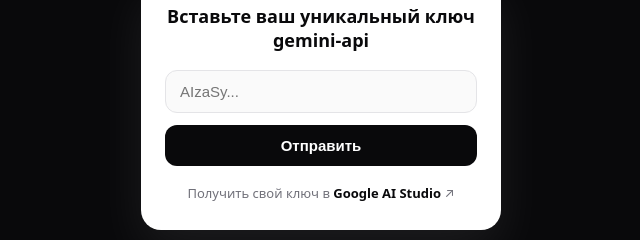
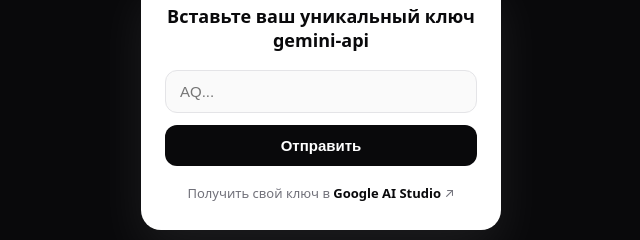
Before and after one commit to lqsaf/sgak, a plain HTML site: page index.html in a window 1280 px wide. Shown: the part 332-572 px from the top of the page, 319-959 px from the left. Drawn offline with Linux system fonts and the light colour scheme.

Commit message:
Change API key input placeholder text
Updated the placeholder text for the API key input field.

```diff
--- a/index.html
+++ b/index.html
@@ -32,7 +32,7 @@
     <p class="title">Вставьте ваш уникальный ключ <b>gemini-api</b></p>
 
     <form id="keyForm">
-      <input id="apiKey" type="password" placeholder="AIzaSy..." required autocomplete="off" spellcheck="false">
+      <input id="apiKey" type="password" placeholder="AQ..." required autocomplete="off" spellcheck="false">
       <button id="sendBtn" type="submit">Отправить</button>
     </form>
 
```
